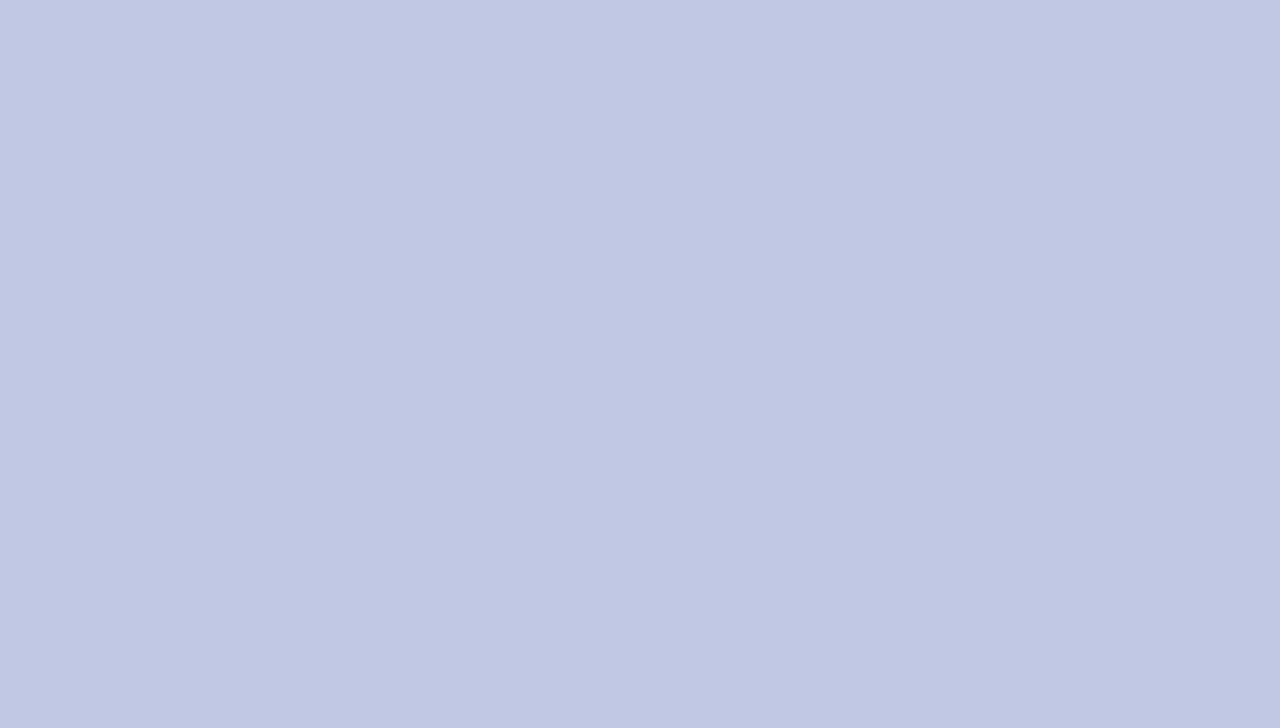
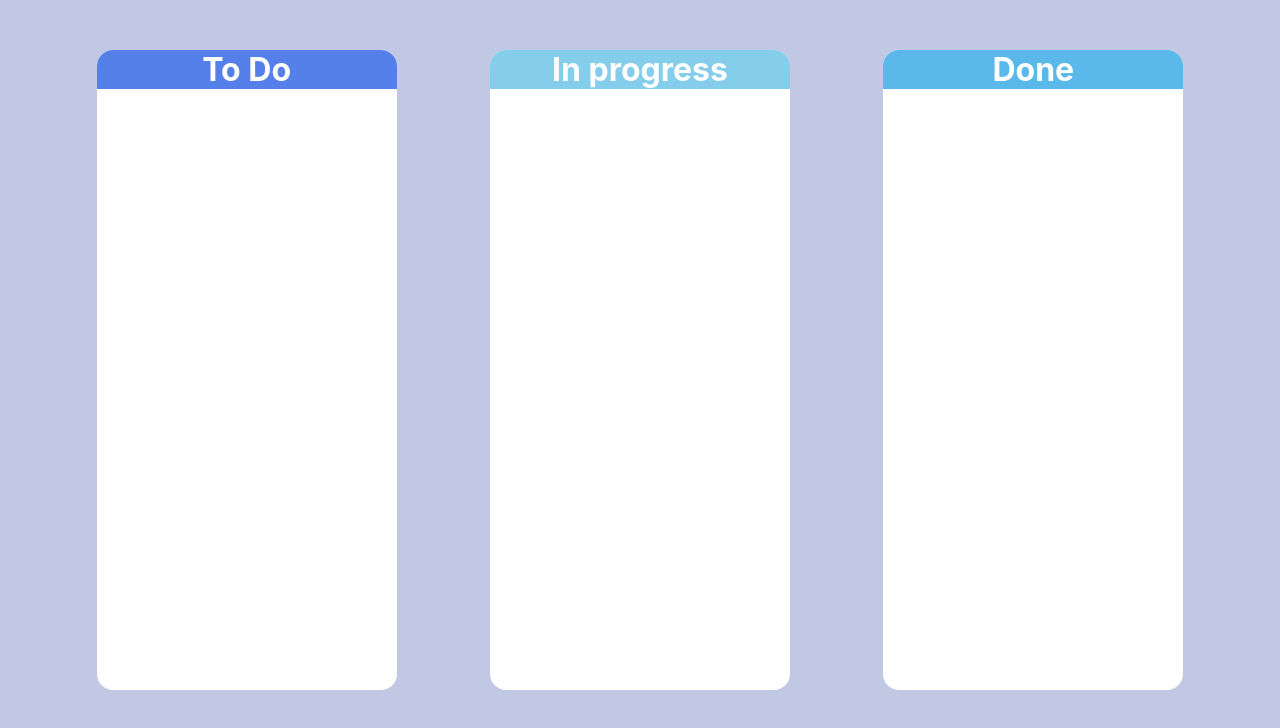
Before and after one commit to jivko25/Task-Manager, a React (Create React App) app in the folder app/: page / in a window 1280 px wide. Shown: the top 728 px of the page. Built offline with nearby package versions, Linux system fonts and the light colour scheme.

Commit message:
Add TaskWrapper component
1. Make TaskWrapper component
2. Need to change when create Task component, because now it's impossible to test content
3. Change style on the home page

```diff
--- a/app/src/App.scss
+++ b/app/src/App.scss
@@ -0,0 +1,12 @@
+
+.wrapper{
+    display: flex;
+    justify-content: space-around;
+    padding: 50px;
+}
+
+@media (max-width: 1000px){
+    .wrapper{
+        display: block;
+    }
+}
--- a/app/src/App.tsx
+++ b/app/src/App.tsx
@@ -1,9 +1,12 @@
 import './App.scss'
+import { TaskWrapper } from './components/task-wrapper/TaskWrapper';
 
 function App() {
   return (
     <div className='wrapper'>
-
+        <TaskWrapper title={"To Do"} content={{'test' : 1}}/>
+        <TaskWrapper title={"In progress"} content={{'test' : 1}}/>
+        <TaskWrapper title={"Done"} content={{'test' : 1}}/>
     </div>
   );
 }
--- /dev/null
+++ b/app/src/components/task-wrapper/TaskWrapper.module.scss
@@ -0,0 +1,46 @@
+@use '../../styles/colors.scss';
+
+.wrapper{
+    background-color: white;
+    min-height: 80vh;
+    height: 100%;
+    min-width: 300px;
+    max-width: 300px;
+    width: 100%;
+    border-radius: 1rem;
+}
+
+.title-todo{
+    background-color: colors.$todo_color;
+    color: white;
+    text-align: center;
+    border-radius: 1rem 1rem 0 0;
+    margin-top: -21px;
+}
+
+.title-progress{
+    background-color: colors.$progress_color;
+    color: white;
+    text-align: center;
+    border-radius: 1rem 1rem 0 0;
+    margin-top: -21px;
+}
+
+.title-done{
+    background-color: colors.$done_color;
+    color: white;
+    text-align: center;
+    border-radius: 1rem 1rem 0 0;
+    margin-top: -21px;
+}
+
+.content{
+    padding: 0px 20px 0px 20px;
+}
+
+@media (max-width: 1000px){
+    .wrapper{
+        margin: auto;
+        margin-bottom: 100px;
+    }
+}
--- /dev/null
+++ b/app/src/components/task-wrapper/TaskWrapper.tsx
@@ -0,0 +1,29 @@
+import React from "react"
+import styles from './TaskWrapper.module.scss'
+
+interface Props {
+    title: string
+    content: object
+}
+
+const titleClasses = {
+    'To Do' : 'title-todo',
+    'In progress' : 'title-progress',
+    'Done' : 'title-done'
+}
+
+
+export const TaskWrapper: React.FC<Props> = ({title, content}) => {
+    const objEntries = Object.entries(titleClasses);
+    return(
+        <div className={styles.wrapper}>
+            <div className={styles[Object.fromEntries(objEntries)[title]]}>
+                <h1>
+                    {title}
+                </h1>
+            </div>
+            <div className={styles.content}>
+            </div>
+        </div>
+    )
+}
```
